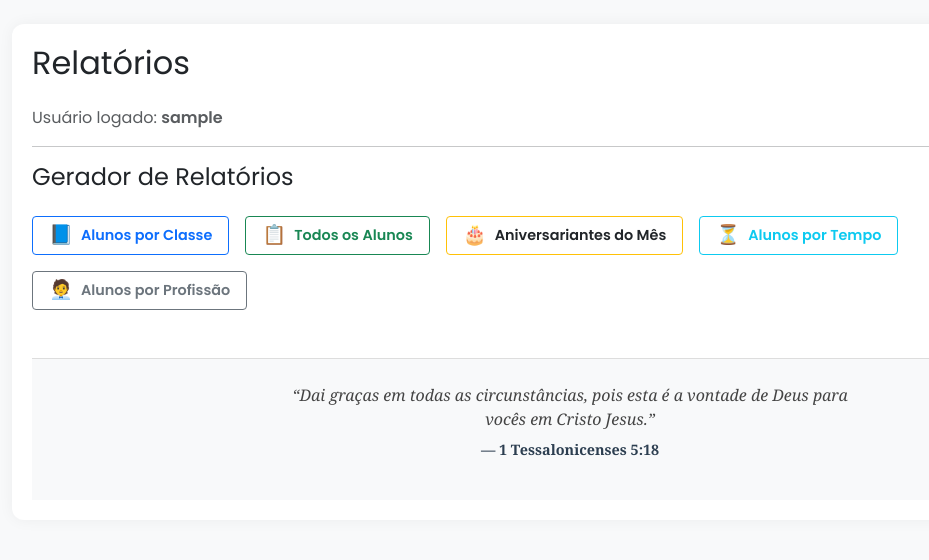
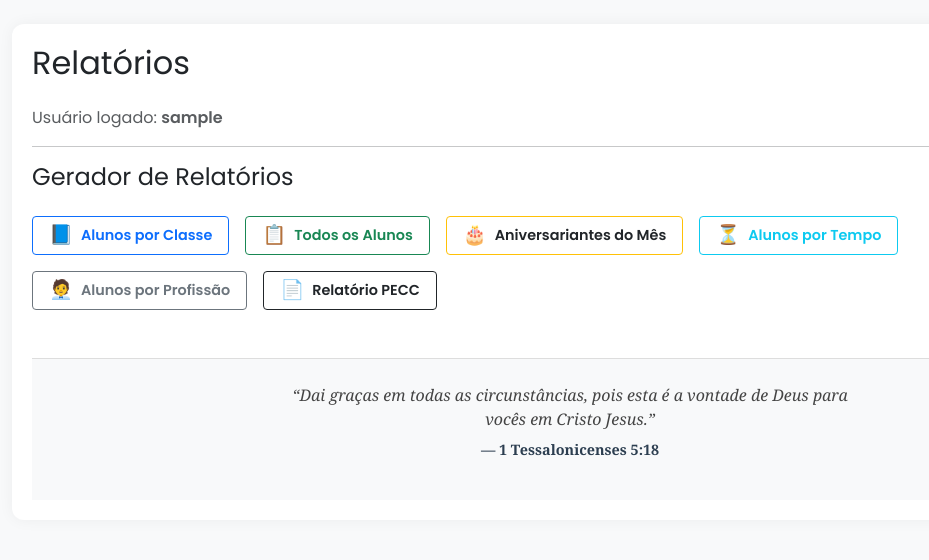
Before and after one commit to RanyereLima25/ebd, a Flask app: page /relatorios in a window 1280 px wide. Shown: the part 56-616 px from the top of the page, without its empty margins (70-999 px from the left). Run offline with Flask 3, Linux system fonts and the light colour scheme; a user stored in the database is signed in; tables that the repository leaves empty hold one stand-in row (values such as "Sample post").

Commit message:
Update relatorios.html

```diff
--- a/templates/relatorios.html
+++ b/templates/relatorios.html
@@ -28,13 +28,16 @@
     <span class="me-2" style="font-size: 1.2rem;">⏳</span> Alunos por Tempo
   </a>
 
-  <!-- ✅ NOVO RELATÓRIO ADICIONADO AQUI -->
   <a href="{{ url_for('relatorio_alunos_por_profissao') }}" class="btn btn-outline-secondary btn-sm d-flex align-items-center px-3" style="font-weight: 600; font-size: 0.9rem;">
     <span class="me-2" style="font-size: 1.2rem;">🧑‍💼</span> Alunos por Profissão
   </a>
 
+  <!-- ✅ NOVO RELATÓRIO PECC -->
+  <a href="{{ url_for('relatorio_pecc') }}" class="btn btn-outline-dark btn-sm d-flex align-items-center px-3" style="font-weight: 600; font-size: 0.9rem;">
+    <span class="me-2" style="font-size: 1.2rem;">📄</span> Relatório PECC
+  </a>
+
 </div>
-
 
 <!-- RODAPÉ -->
 <footer style="
```
